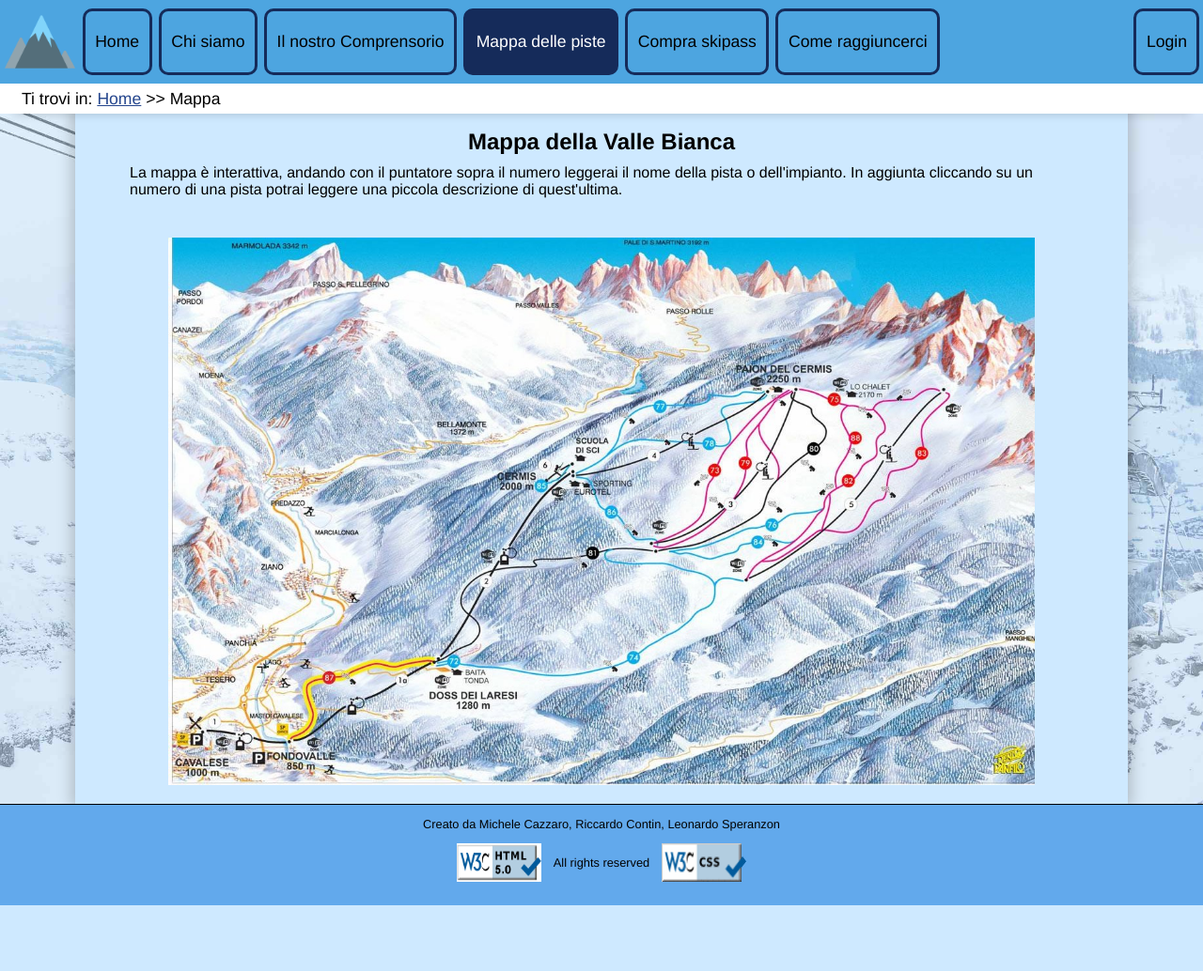
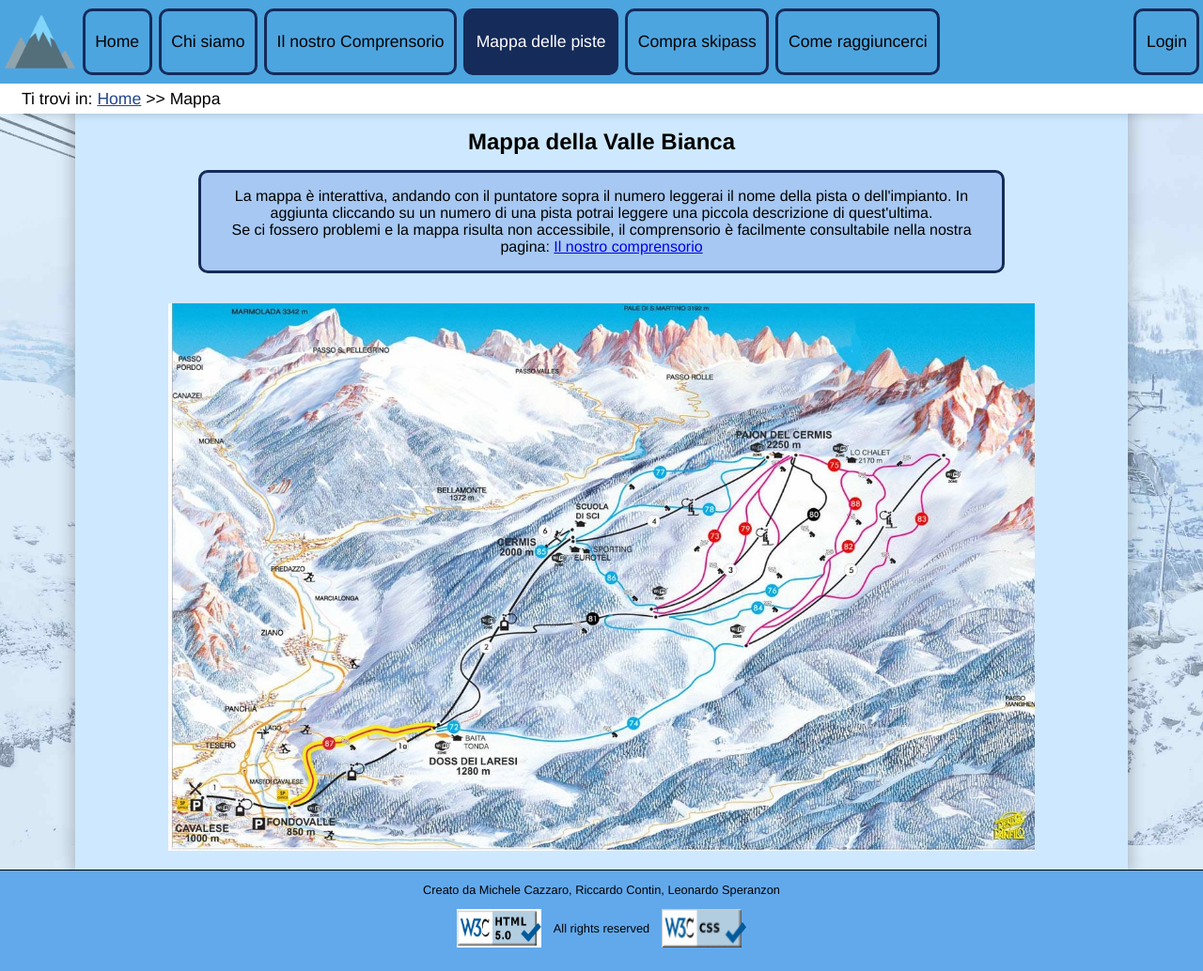
Before and after one commit to microtower00/tecweb-2021, a PHP site: page /mappa.php in a window 1280 px wide. Shown: the part 60-1094 px from the top of the page at 94% size. Before the commit the page ends 1024 px from the top, so only its background shows below. Run offline with PHP 8.4, Linux system fonts and the light colour scheme; some libraries are stand-ins or nearby versions.

Commit message:
Modificato testo prima della mappa

```diff
--- a/css/style.css
+++ b/css/style.css
@@ -773,6 +773,18 @@ table{
 	margin-right: auto;
 }
 
+#desc{
+	background-color: #A6C8F2;
+	text-align: center;
+	border: 3px solid #152b5a;
+	color: #000;
+	border-radius: 10px;
+	width: 80%;
+	margin: auto;
+	margin-top: 1em;
+	padding: 1em;
+}
+
 /*--------------------------------
 	Dashboard
 --------------------------------*/
--- a/html/mappa.html
+++ b/html/mappa.html
@@ -27,9 +27,8 @@
     <main id="content">
         <h2 class="pageTitle">Mappa della Valle Bianca</h2>
 
-        <p id="desc">
-            Questa é la mappa del comprensorio, consultabile per orientarsi al meglio.
-        </p>
+        <div id="desc">
+        </div>
 
         <img id="mappa" src="img/Cermis1.jpg" alt="mappa della Valle Bianca" width="1325" height="839">
 
--- a/js/menu.js
+++ b/js/menu.js
@@ -17,9 +17,9 @@ function toggleScrollBtn(){
 
 
 function mapWithJS(){
-    document.getElementById("desc").innerHTML="La mappa è interattiva, andando con il puntatore sopra il numero leggerai il nome della pista o dell'impianto. \nIn aggiunta cliccando su un numero di una pista potrai leggere una piccola descrizione di quest'ultima."
+    document.getElementById("desc").innerHTML="<p>La mappa è interattiva, andando con il puntatore sopra il numero leggerai il nome della pista o dell'impianto. In aggiunta cliccando su un numero di una pista potrai leggere una piccola descrizione di quest'ultima.</p><p>Se ci fossero problemi e la mappa risulta non accessibile, il comprensorio è facilmente consultabile nella nostra pagina: <a href='comprensorio.php'>Il nostro comprensorio</a></p>";
 
     //Non funziona, cambia il valore e aggiunge i link, ma i link sono in posizione sbalgiata
-    document.getElementById("mappa").setAttribute("usemap","#mappaValle")
+    document.getElementById("mappa").setAttribute("usemap","#mappaValle");
     $('img[usemap]').rwdImageMaps();
 }
```
